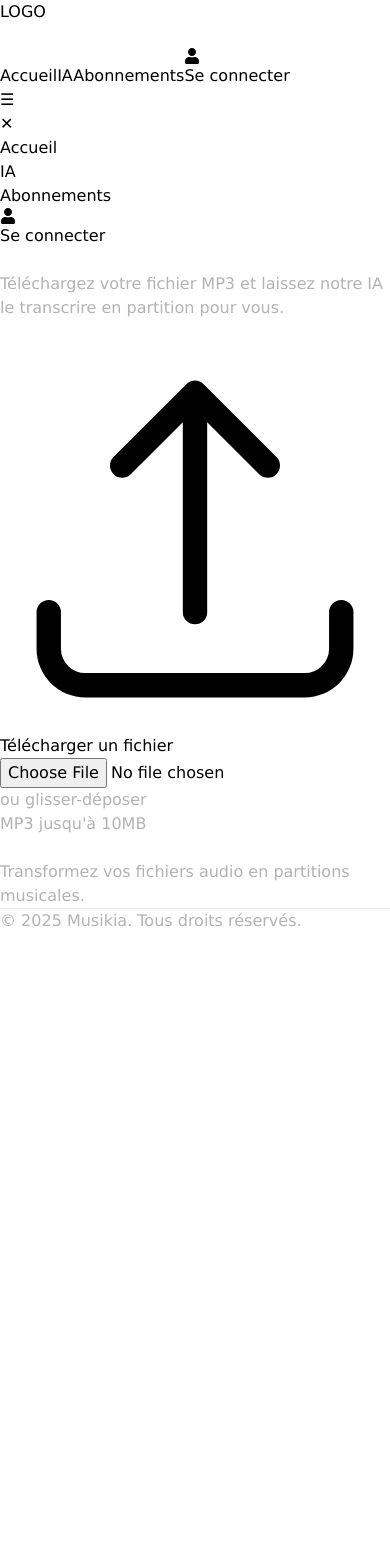
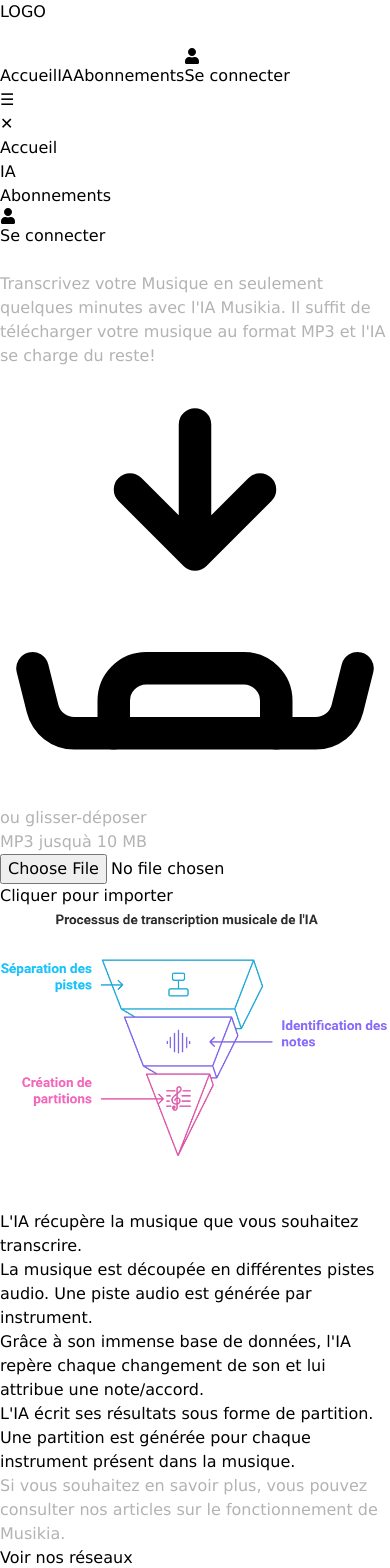
Before and after one commit to lemadnightofficiel/Musikia_Web, a Next.js app in the folder site-web-musikia/: page /pages/ia in a window 390 px wide. Shown: the top 1568 px of the page. Before the commit the page ends 933 px from the top, so only its background shows below. Built offline with nearby package versions, Linux system fonts and the light colour scheme.

Commit message:
resolution de bug

```diff
--- a/site-web-musikia/src/app/components/FileUpload.tsx
+++ b/site-web-musikia/src/app/components/FileUpload.tsx
@@ -26,19 +26,23 @@ const FileUpload = () => {
 
   const handleDragOver = (event: React.DragEvent<HTMLDivElement>) => {
     event.preventDefault();
-    event.currentTarget.classList.add('bg-gray-100');
+    event.currentTarget.classList.add('bg-gray-50');
   };
 
   const handleDragLeave = (event: React.DragEvent<HTMLDivElement>) => {
     event.preventDefault();
-    event.currentTarget.classList.remove('bg-gray-100');
+    event.currentTarget.classList.remove('bg-gray-50');
   };
 
   const handleDrop = (event: React.DragEvent<HTMLDivElement>) => {
     event.preventDefault();
-    event.currentTarget.classList.remove('bg-gray-100');
+    event.currentTarget.classList.remove('bg-gray-50');
     const droppedFile = event.dataTransfer.files[0];
     handleFile(droppedFile);
+  };
+
+  const handleDropzoneClick = () => {
+    fileInputRef.current?.click();
   };
 
   const handleSubmit = async () => {
@@ -55,40 +59,51 @@ const FileUpload = () => {
   };
 
   return (
-    <div className="col-span-full max-w-2xl mx-auto mt-8">
-      <h2 className="text-[var(--h2-color)] text-2xl font-bold text-center mb-6">Convertissez votre fichier MP3 en partition</h2>
-      <div className="mt-2 flex flex-col items-center justify-center rounded-lg border-2 border-dashed border-indigo-300 px-6 py-10 transition-colors duration-300 hover:border-indigo-400" onDragOver={handleDragOver} onDragLeave={handleDragLeave} onDrop={handleDrop}>
+    <div className="max-w-3xl mx-auto mt-8">
+      <div
+        className="mt-2 flex flex-col items-center justify-center rounded-lg border-2 border-dashed border-indigo-400 px-6 py-10 transition-colors duration-300 hover:border-indigo-500 relative cursor-pointer"
+        onDragOver={handleDragOver}
+        onDragLeave={handleDragLeave}
+        onDrop={handleDrop}
+        onClick={handleDropzoneClick}
+      >
         <div className="text-center">
-          {file ? (
-            <svg className="mx-auto h-16 w-16 text-indigo-600" fill="none" viewBox="0 0 24 24" stroke="currentColor" aria-hidden="true">
-              <path strokeLinecap="round" strokeLinejoin="round" strokeWidth={2} d="M9 12h6m-6 4h6m2 5H7a2 2 0 01-2-2V5a2 2 0 012-2h5.586a1 1 0 01.707.293l5.414 5.414a1 1 0 01.293.707V19a2 2 0 01-2 2z" />
-            </svg>
-          ) : (
-            <svg className="mx-auto h-16 w-16 text-indigo-300" viewBox="0 0 24 24" fill="currentColor" aria-hidden="true">
-              <path fillRule="evenodd" d="M11.47 2.47a.75.75 0 011.06 0l4.5 4.5a.75.75 0 01-1.06 1.06l-3.22-3.22V16.5a.75.75 0 01-1.5 0V4.81L8.03 8.03a.75.75 0 01-1.06-1.06l4.5-4.5zM3 15.75a.75.75 0 01.75.75v2.25a1.5 1.5 0 001.5 1.5h13.5a1.5 1.5 0 001.5-1.5V16.5a.75.75 0 011.5 0v2.25a3 3 0 01-3 3H5.25a3 3 0 01-3-3V16.5a.75.75 0 01.75-.75z" clipRule="evenodd" />
-            </svg>
-          )}
-          <div className="mt-4 flex flex-col items-center text-sm leading-6 text-gray-600">
-            <label htmlFor="file-upload"className="relative cursor-pointer rounded-md bg-white px-3 py-2 font-semibold text-indigo-600 focus-within:outline-none focus-within:ring-2 focus-within:ring-indigo-600 focus-within:ring-offset-2 hover:text-indigo-500">
-              <span>{file ? "Changer de fichier" : "Télécharger un fichier"}</span>
-              <input id="file-upload" name="file-upload" type="file" className="sr-only" ref={fileInputRef} onChange={handleFileChange} accept="audio/mpeg,.mp3"/>
-            </label>
-            {!file && <p className="mt-2">ou glisser-déposer</p>}
-          </div>
-          {file ? (
-            <p className="text-sm text-indigo-600 mt-2">Fichier sélectionné : {file.name}</p>
-          ) : (
-            <p className="text-xs leading-5 text-gray-500 mt-2">MP3 jusqu&apos;à 10MB</p>
+          <svg className="mx-auto h-20 w-20 text-indigo-600" viewBox="0 0 24 24" fill="none" stroke="currentColor" strokeWidth="2" strokeLinecap="round" strokeLinejoin="round">
+            <path d="M12 2v8m0 0l-4-4m4 4l4-4"></path>
+            <path d="M2 17l.621 2.485A2 2 0 0 0 4.561 21h14.878a2 2 0 0 0 1.94-1.515L22 17"></path>
+            <path d="M7 21v-2a2 2 0 0 1 2-2h6a2 2 0 0 1 2 2v2"></path>
+          </svg>
+
+          <h3 className="mt-4 text-xl font-semibold text-gray-800">Télécharger un fichier</h3>
+          <p className="mt-2 text-gray-600">ou glisser-déposer</p>
+          <p className="text-sm text-gray-500 mt-2">MP3 jusquà 10 MB</p>
+
+          {file && (
+            <div className="mt-4 p-3 bg-indigo-50 rounded-lg">
+              <p className="text-indigo-700">Fichier sélectionné : {file.name}</p>
+            </div>
           )}
         </div>
+
+        <input id="file-upload" name="file-upload" type="file" className="sr-only" ref={fileInputRef} onChange={handleFileChange} accept="audio/mpeg,.mp3"/>
       </div>
 
-      {file && (
+      <div className="flex justify-end mt-4">
+        <button
+          onClick={() => fileInputRef.current?.click()}
+          className="px-6 py-3 bg-indigo-600 text-white font-semibold rounded-lg shadow-md hover:bg-indigo-700 hover:scale-105 transition-all duration-300"
+        >
+          Cliquer pour importer
+        </button>
+      </div>
+
+      {file && !loading && !transcription && (
         <div className="mt-6 flex justify-center">
-          <button onClick={handleSubmit} disabled={loading} className={`px-6 py-3 bg-indigo-600 text-white rounded-md hover:bg-indigo-500 focus:outline-none focus:ring-2 focus:ring-indigo-600 focus:ring-offset-2 transition-colors duration-300 ${
-              loading ? 'opacity-50 cursor-not-allowed' : ''
-            }`}>
-            {loading ? "Transcription en cours..." : "Transcrire"}
+          <button
+            onClick={handleSubmit}
+            className="px-6 py-3 bg-indigo-600 text-white font-semibold rounded-lg shadow-md hover:bg-indigo-700 hover:scale-105 transition-all duration-300"
+          >
+            Transcrire
           </button>
         </div>
       )}
@@ -102,11 +117,11 @@ const FileUpload = () => {
 
       {transcription && (
         <div className="mt-8 bg-white p-6 rounded-lg shadow-md">
-          <h2 className="text-[var(--h2-color)] text-xl font-semibold text-center mb-4">Transcription</h2>
-          <p className="text-[var(--p-color)] text-center text-gray-700 mb-6">{transcription}</p>
+          <h2 className="text-xl font-semibold text-gray-800 text-center mb-4">Transcription</h2>
+          <p className="text-center text-gray-700 mb-6">{transcription}</p>
           {partitionUrl && (
             <div className="text-center">
-              <a href={partitionUrl} download className="inline-block px-6 py-3 bg-indigo-600 text-white rounded-md hover:bg-indigo-500 focus:outline-none focus:ring-2 focus:ring-indigo-600 focus:ring-offset-2 transition-colors duration-300">
+              <a href={partitionUrl} download className="inline-block px-6 py-3 bg-indigo-600 text-white font-semibold rounded-lg shadow-md hover:bg-indigo-700 hover:scale-105 transition-all duration-300">
                 Télécharger la partition
               </a>
             </div>
--- a/site-web-musikia/src/app/pages/ia/page.tsx
+++ b/site-web-musikia/src/app/pages/ia/page.tsx
@@ -4,18 +4,57 @@ import FileUpload from "@/app/components/FileUpload";
 import Footer from "@/app/components/Footer";
 import Navbar from "@/app/components/NavBar";
 import React from "react";
-
+import Image from "next/image";
 
 const IAPage = () => {
   return (
-    <section className="flex flex-col min-h-screen bg-white">
+    <section className="flex flex-col min-h-screen bg-gray-100">
       <Navbar />
-      <main className="flex-grow container mx-auto px-4 py-6 bg-white text-gray-900">
-        <h1 className="text-[var(--h1-color)] text-4xl font-bold mb-6 text-center">Notre IA</h1>
-        <p className="text-[var(--p-color)] text-lg text-center mb-4">
-          Téléchargez votre fichier MP3 et laissez notre IA le transcrire en partition pour vous.
-        </p>
-        <FileUpload />
+      <main className="flex-grow container mx-auto px-4 py-6 bg-white pt-32 md:pt-40">
+        <div className="max-w-4xl mx-auto">
+          <h1 className="text-4xl font-bold mb-6 text-center text-gray-800">Notre transcripteur par IA</h1>
+
+          <p className="text-lg text-gray-600 text-center mb-12">
+            Transcrivez votre Musique en seulement quelques minutes avec l&apos;IA Musikia. Il suffit de télécharger votre musique au format MP3 et l&apos;IA se charge du reste!
+          </p>
+
+          <div className="mb-16">
+            <h2 className="text-2xl font-semibold text-gray-800 text-center mb-8">Convertisser votre musique en partition</h2>
+            <FileUpload />
+          </div>
+
+          <div className="flex flex-col md:flex-row items-center gap-8 mt-20 mb-16">
+            <div className="md:w-1/2">
+              <Image
+                src="/images/intro/image_intro_3.png"
+                alt="Illustration de l'IA Musikia"
+                width={500}
+                height={400}
+                className="rounded-lg shadow-lg"
+              />
+            </div>
+            <div className="md:w-1/2">
+              <h2 className="text-2xl font-semibold text-gray-800 mb-6">Comment ça marche ?</h2>
+              <div className="space-y-4">
+                <h3 className="text-xl font-medium text-gray-800">Notre IA se découpe en 4 parties :</h3>
+                <ol className="list-decimal list-inside text-gray-600 space-y-3">
+                  <li className="pl-2">L&apos;IA récupère la musique que vous souhaitez transcrire.</li>
+                  <li className="pl-2">La musique est découpée en différentes pistes audio. Une piste audio est générée par instrument.</li>
+                  <li className="pl-2">Grâce à son immense base de données, l&apos;IA repère chaque changement de son et lui attribue une note/accord.</li>
+                  <li className="pl-2">L&apos;IA écrit ses résultats sous forme de partition. Une partition est générée pour chaque instrument présent dans la musique.</li>
+                </ol>
+                <p className="text-gray-600 mt-4">
+                  Si vous souhaitez en savoir plus, vous pouvez consulter nos articles sur le fonctionnement de Musikia.
+                </p>
+                <div className="mt-4">
+                  <a href="#" className="inline-block px-6 py-3 bg-indigo-600 text-white font-semibold rounded-xl shadow-md hover:bg-indigo-700 hover:scale-105 transition-all duration-300">
+                    Voir nos réseaux
+                  </a>
+                </div>
+              </div>
+            </div>
+          </div>
+        </div>
       </main>
       <Footer />
     </section>
```
